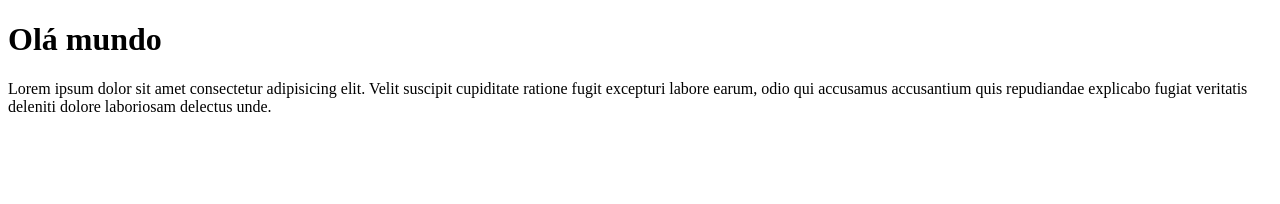
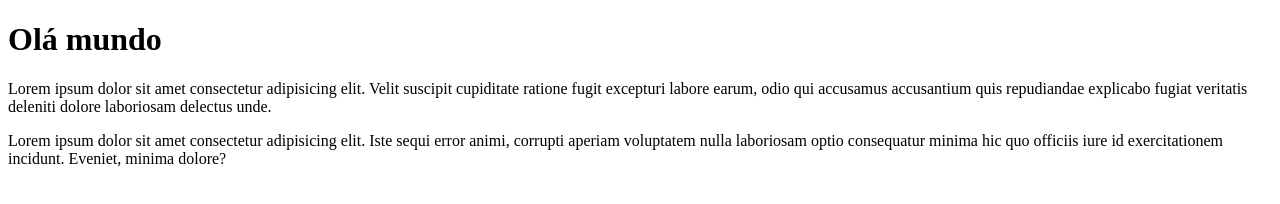
Before and after one commit to passos27/curriculo, a plain HTML site: page index.html in a window 1280 px wide. Drawn offline with Linux system fonts and the light colour scheme.

Commit message:
segunda versão do projeto

```diff
--- a/index.html
+++ b/index.html
@@ -11,5 +11,8 @@
 <p>
     Lorem ipsum dolor sit amet consectetur adipisicing elit. Velit suscipit cupiditate ratione fugit excepturi labore earum, odio qui accusamus accusantium quis repudiandae explicabo fugiat veritatis deleniti dolore laboriosam delectus unde.
 </p>
+<p>
+    Lorem ipsum dolor sit amet consectetur adipisicing elit. Iste sequi error animi, corrupti aperiam voluptatem nulla laboriosam optio consequatur minima hic quo officiis iure id exercitationem incidunt. Eveniet, minima dolore?
+</p>
 </body>
 </html>
```
